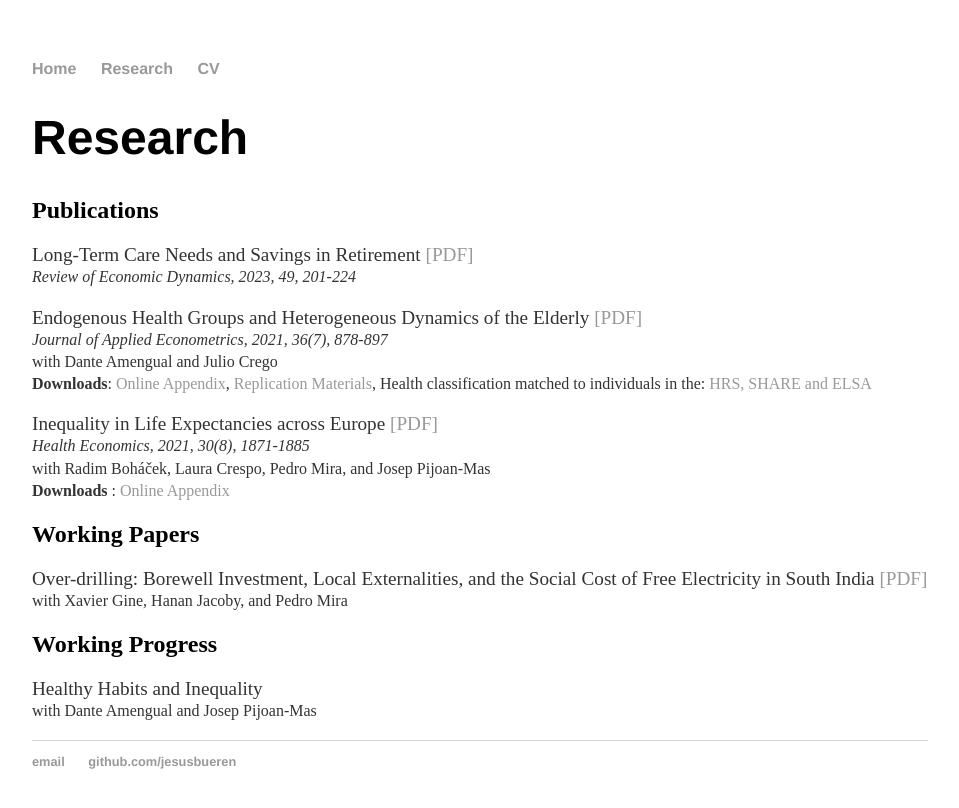
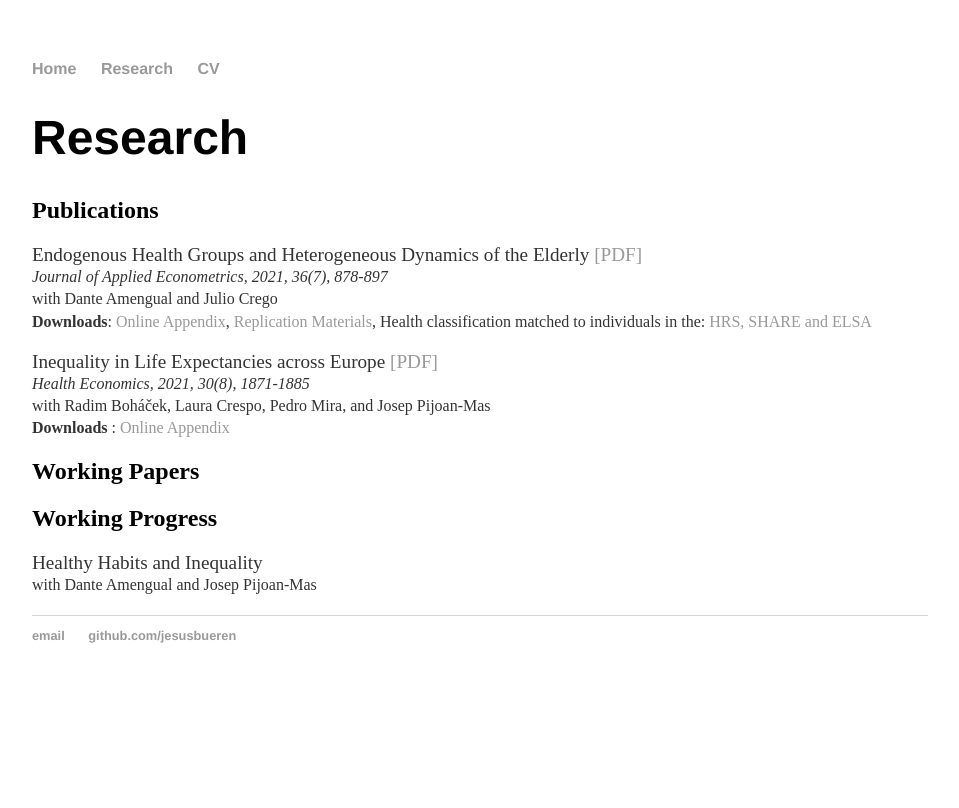
Before and after one commit to jesusbueren/jesusbueren.github.io, a Jekyll site: the page built from research/index.html, in a window 1280 px wide. Shown: the top 808 px of the page, without its empty margins (160-1119 px from the left). Built offline with Jekyll 4.4.1, drawn with Linux system fonts in a browser that asks for light colours.

Commit message:
Update index.html

```diff
--- a/research/index.html
+++ b/research/index.html
@@ -4,9 +4,6 @@
 ---
 	<h1>{{ page.title }}</h1>
 	<h2>Publications</h2>
-
-	<p> <bold> Long-Term Care Needs and Savings in Retirement </bold>  <a href="LTC_Savings_BUEREN.pdf">[PDF]</a> <br>
-		<small> <i>Review of Economic Dynamics, 2023, 49, 201-224 </i>  </small></p>
 
 	<p> <bold> Endogenous Health Groups and Heterogeneous Dynamics of the Elderly </bold>  <a href="ABCv7.pdf">[PDF]</a><br>
 	<small><i>Journal of Applied Econometrics, 2021, 36(7), 878-897</i></small><br>
@@ -18,11 +15,8 @@
 	  <small> with Radim Boh&aacute&#269ek, Laura Crespo, Pedro Mira, and Josep Pijoan-Mas <br>
 	<b> Downloads </b>: <a href="Longevity-HE-WP-OnlineAppendix.pdf"> Online Appendix</a> </small> </p>
 
-
 	<h2>Working Papers</h2>
 
-	<p> <bold> Over-drilling: Borewell Investment, Local Externalities, and the Social Cost of Free Electricity in South India </bold>  <a href="drilling_WB.pdf">[PDF]</a>  <br>
-	 <small> with Xavier Gine, Hanan Jacoby, and Pedro Mira  </small> <br></p>
 
 	<h2>Working Progress</h2>
 
```
